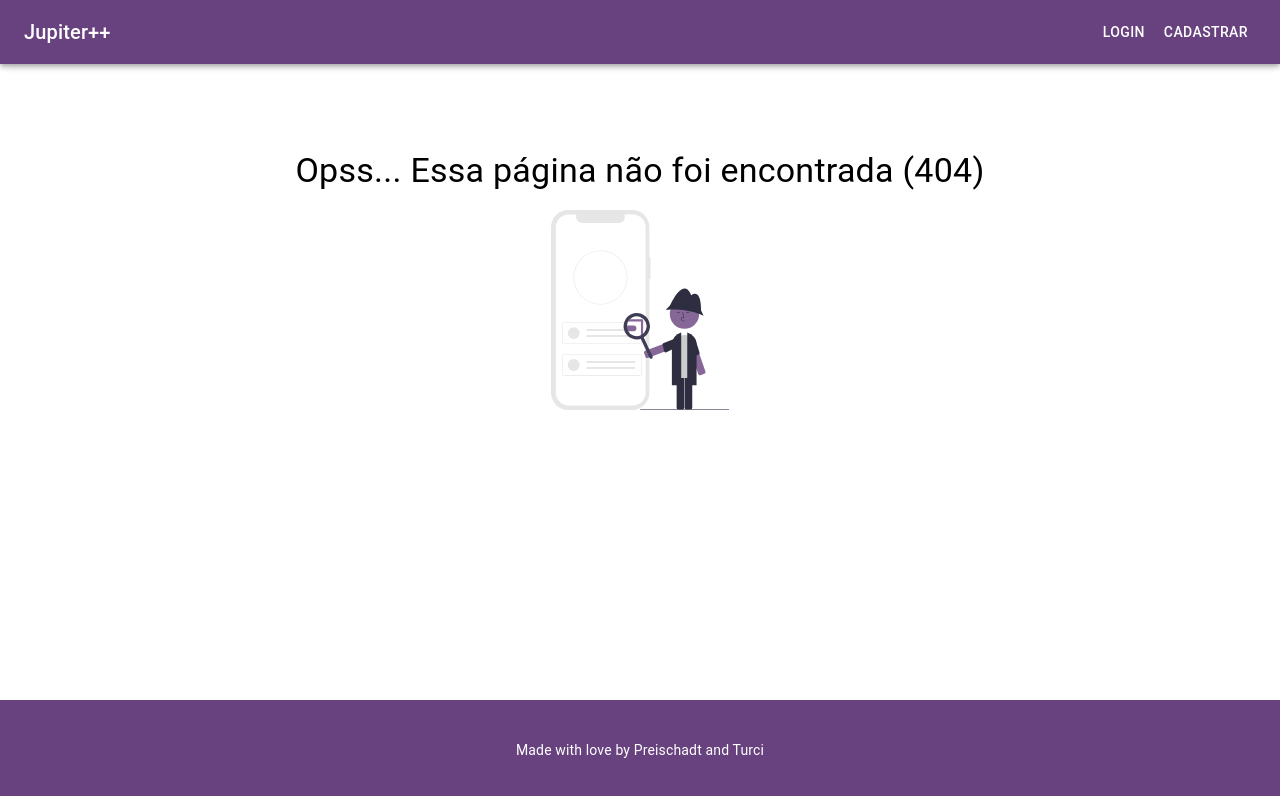
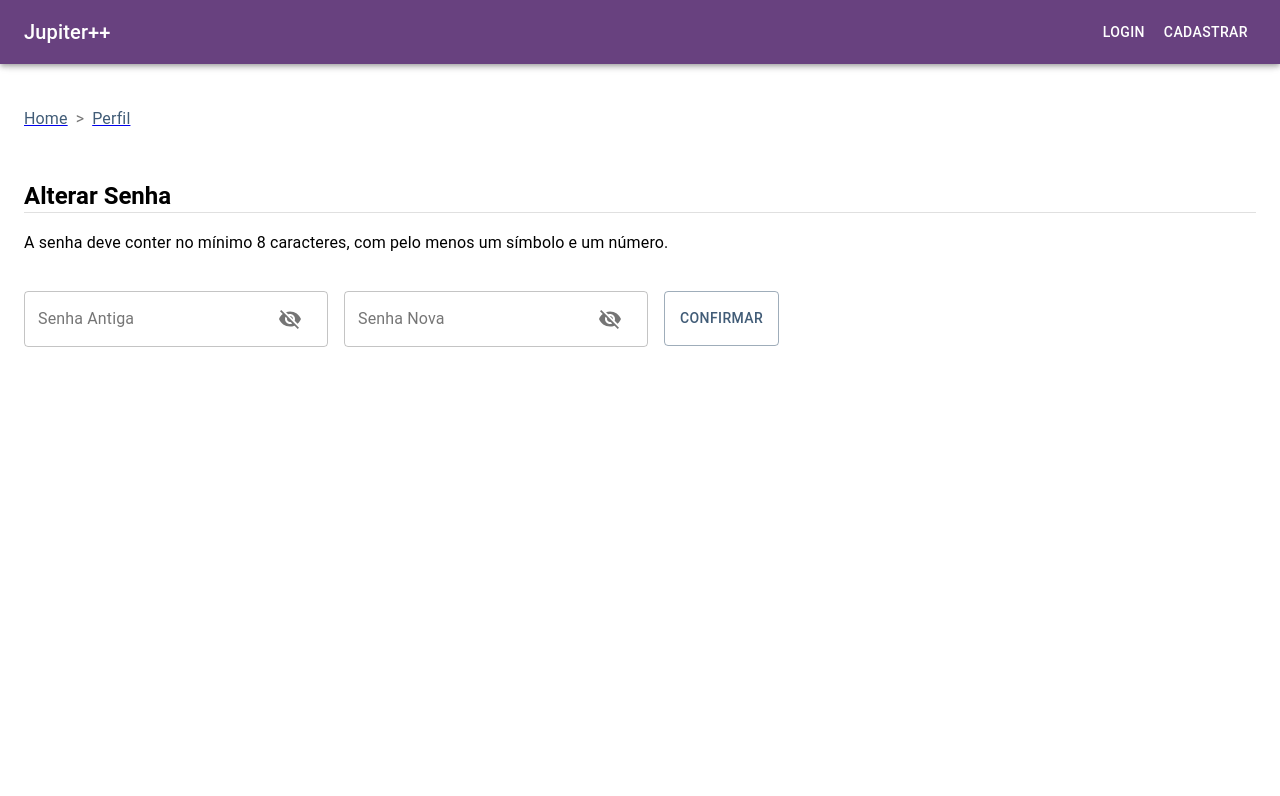
Before and after one commit to Projeto-USPY/uspy-frontend, a React app: page /Perfil in a window 1280 px wide. Before the commit this address had no page. Shown: the top 796 px of the page. Built offline with nearby package versions, Linux system fonts and the light colour scheme.

Commit message:
WIP Profile Page

```diff
--- a/src/index.tsx
+++ b/src/index.tsx
@@ -10,6 +10,7 @@ import HomePage from 'pages/HomePage'
 import TeachersPage from 'pages/TeachersPage'
 import SubjectsPage from 'pages/SubjectsPage'
 import SubjectPage from 'pages/SubjectPage'
+import SettingsPage from 'pages/SettingsPage'
 import NotFoundPage from 'pages/NotFoundPage'
 import 'global.css'
 
@@ -22,6 +23,7 @@ const App = () => {
 					<Route exact path='/Cadastro' component={RegisterPage}/>
 					<Route exact path='/Professores' component={TeachersPage}/>
 					<Route exact path='/Disciplinas' component={SubjectsPage}/>
+					<Route exact path='/Perfil' component={SettingsPage}/>
 					<Route exact path='/Disciplinas/:course/:code' component={SubjectPage}/>
 					<Route exact path='/' component={HomePage}/>
 					<Route path='/' component={NotFoundPage}/>
--- /dev/null
+++ b/src/pages/SettingsPage/index.tsx
@@ -0,0 +1,97 @@
+import React, { useState } from 'react'
+import Grid from '@material-ui/core/Grid'
+import Container from '@material-ui/core/Container'
+import Divider from '@material-ui/core/Divider'
+import Typography from '@material-ui/core/Typography'
+import Button from '@material-ui/core/Button'
+import Navbar from 'components/Navbar'
+import BreadCrumb from 'components/Breadcrumb'
+import InputPassword from 'components/PasswordInput'
+
+import { useTheme } from '@material-ui/styles'
+import useMediaQuery from '@material-ui/core/useMediaQuery'
+
+const textFieldCommonProps = {
+	variant: 'outlined',
+	color: 'secondary',
+	size: 'medium',
+	fullWidth: true,
+	style: {
+		height: '50px'
+	}
+}
+
+// Returns true if pwd has 8+ characters with at least one number and one special character
+function goodPassword (pwd: string) {
+	return /^(?=.*[A-Za-z])(?=.*\d)(?=.*[@$!%*#?&])[A-Za-z\d@$!%*#?&]{8,}$/.test(pwd)
+}
+
+const SettingsPage = () => {
+	const [newPwd, setNewPwd] = useState<string>('')
+	const [showPwdError, setShowPwdError] = useState<boolean>(false)
+
+	const theme = useTheme()
+	const isDesktop = useMediaQuery(theme.breakpoints.up('sm'))
+
+	const pwdOk = goodPassword(newPwd) || !showPwdError
+	return <div className='main'>
+		<main>
+			<Navbar/>
+			<div style={{ height: '94px' }}></div>
+			<Container>
+				<Grid container alignItems='center' style={{ height: '50px' }}>
+					<BreadCrumb links={[{
+						url: '/',
+						text: 'Home'
+					}, {
+						url: '/Perfil',
+						text: 'Perfil'
+					}]}/>
+				</Grid>
+
+				<br/><br/>
+				<Typography variant='h5'> <b>Alterar Senha</b> </Typography>
+				<Divider/>
+				<br/>
+				<Typography> A senha deve conter no mínimo 8 caracteres, com pelo menos um símbolo e um número. </Typography>
+				<br/>
+				<br/>
+				<Grid container direction={isDesktop ? 'row' : 'column'} spacing={2}>
+					<Grid item>
+						<InputPassword
+							label="Senha Antiga"
+							id="old_pwd"
+							{...textFieldCommonProps}
+						/>
+					</Grid>
+					<Grid item>
+						<InputPassword
+							label="Senha Nova"
+							id="new_pwd"
+							value={newPwd}
+							error={!pwdOk}
+							helperText={!pwdOk ? 'Senha não satisfaz os requisitos' : ''}
+							onBlur={() => setShowPwdError(true)}
+							onChange={(evt: any) => setNewPwd(evt.target.value)}
+							{...textFieldCommonProps}
+						/>
+					</Grid>
+
+					<Grid item>
+						<Button
+							color="secondary"
+							size="medium"
+							variant='outlined'
+							style={{ height: '55px' }}
+							fullWidth={!isDesktop}
+						>
+							Confirmar
+						</Button>
+					</Grid>
+				</Grid>
+			</Container>
+		</main>
+	</div>
+}
+
+export default SettingsPage
```
